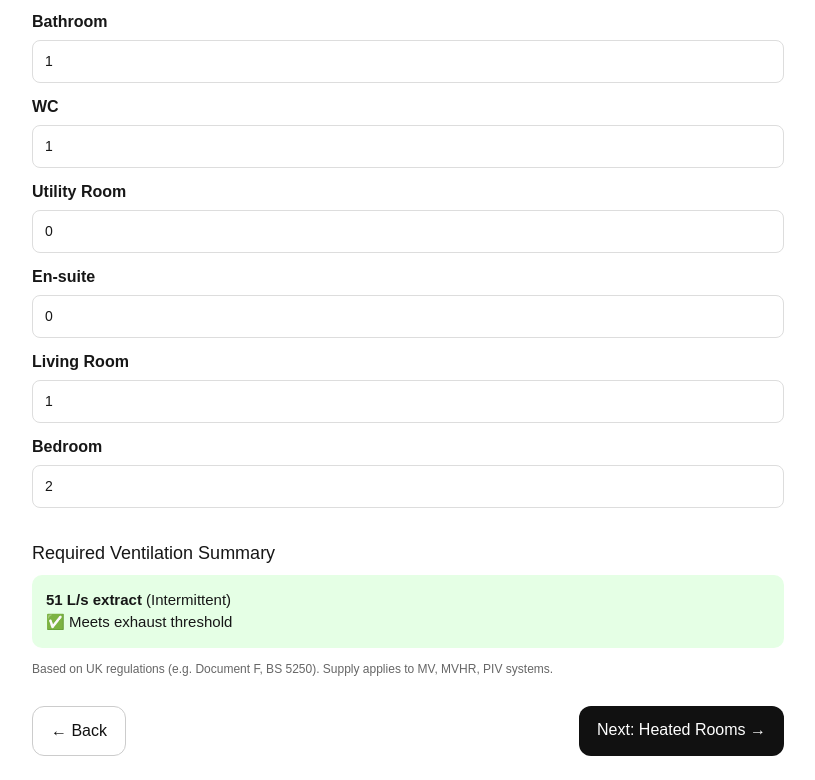
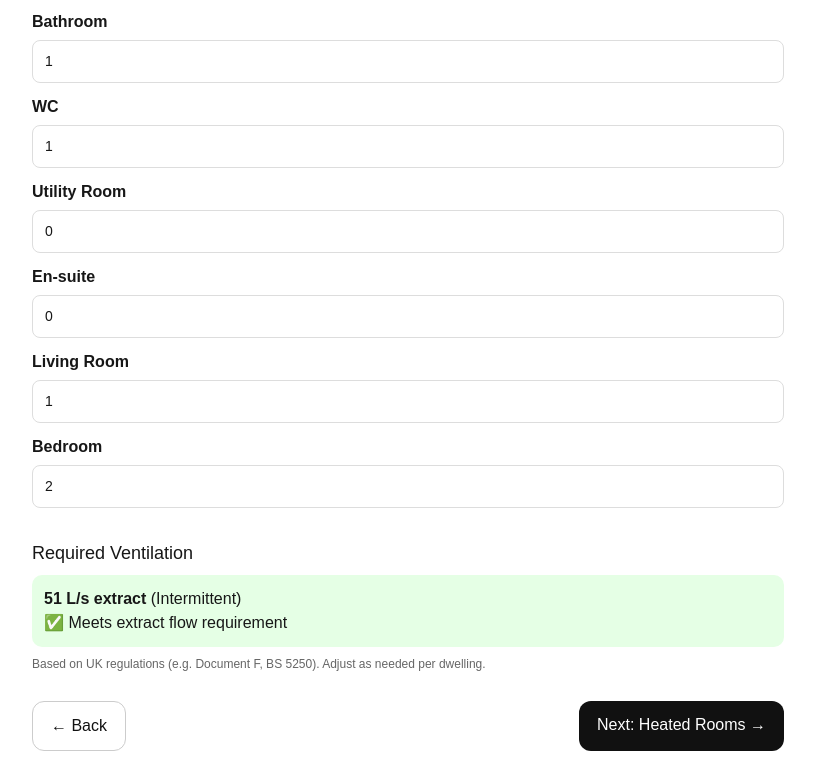
Before and after one commit to damowhu11-1979/heat-demand, a Next.js app: page /ventilation in a window 1280 px wide. Shown: the part 344-1124 px from the top of the page, without its empty margins (232-1047 px from the left). Built offline with nearby package versions, Linux system fonts and the light colour scheme.

Commit message:
Update page.tsx

```diff
--- a/app/ventilation/page.tsx
+++ b/app/ventilation/page.tsx
@@ -3,28 +3,12 @@
 import React, { useEffect, useState } from 'react';
 import Link from 'next/link';
 
-/* --- Room Config --- */
-const EXTRACT_FLOW = {
-  kitchen: 13,
-  bathroom: 8,
-  'utility room': 8,
-  'en-suite': 6,
-  wc: 6
-};
+type RoomKey = keyof typeof ROOM_LABELS;
 
-const INTERMITTENT_FLOW = {
-  kitchen: 30,
-  bathroom: 15,
-  'utility room': 30,
-  'en-suite': 15,
-  wc: 6
-};
+/* --- LocalStorage Key --- */
+const STORAGE_KEY = 'mcs.ventilation';
 
-const SUPPLY_FLOW = {
-  living: 10,
-  bedroom: 8
-};
-
+/* --- Room labels --- */
 const ROOM_LABELS = {
   kitchen: 'Kitchen',
   bathroom: 'Bathroom',
@@ -32,18 +16,37 @@ const ROOM_LABELS = {
   'utility room': 'Utility Room',
   'en-suite': 'En-suite',
   living: 'Living Room',
-  bedroom: 'Bedroom'
+  bedroom: 'Bedroom',
 };
 
-type RoomKey = keyof typeof ROOM_LABELS;
+/* --- Extract and Supply Flow Requirements (L/s) --- */
+const EXTRACT_FLOW = {
+  kitchen: 13,
+  bathroom: 8,
+  wc: 6,
+  'utility room': 8,
+  'en-suite': 6,
+};
 
-/* --- Storage Helpers --- */
-const STORAGE_KEY = 'mcs.ventilation';
+const INTERMITTENT_FLOW = {
+  kitchen: 30,
+  bathroom: 15,
+  wc: 6,
+  'utility room': 30,
+  'en-suite': 15,
+};
 
+const SUPPLY_FLOW = {
+  living: 10,
+  bedroom: 8,
+};
+
+/* --- Helpers --- */
 const readVent = () => {
   if (typeof window === 'undefined') return null;
   try {
-    return JSON.parse(localStorage.getItem(STORAGE_KEY) || '');
+    const raw = localStorage.getItem(STORAGE_KEY);
+    return raw ? JSON.parse(raw) : null;
   } catch {
     return null;
   }
@@ -83,34 +86,40 @@ export default function VentilationPage() {
     'utility room': 0,
     'en-suite': 0,
     living: 1,
-    bedroom: 2
+    bedroom: 2,
   });
 
-  // Which systems need supply calc
-  const supplyRequired = ['mv', 'mvhr', 'piv'].includes(type);
+  const isContinuous = ['mev', 'mv', 'mvhr'].includes(type);
 
-  const extractTotal = Object.entries(rooms).reduce((sum, [key, count]) => {
+  const totalExtract = Object.entries(rooms).reduce((sum, [key, count]) => {
     const k = key as RoomKey;
     if (k in EXTRACT_FLOW || k in INTERMITTENT_FLOW) {
-      const flow = ['mev', 'mv', 'mvhr'].includes(type) ? EXTRACT_FLOW[k] : INTERMITTENT_FLOW[k];
+      const flow = isContinuous
+        ? EXTRACT_FLOW[k as keyof typeof EXTRACT_FLOW]
+        : INTERMITTENT_FLOW[k as keyof typeof INTERMITTENT_FLOW];
       return sum + flow * count;
     }
     return sum;
   }, 0);
 
-  const supplyTotal = Object.entries(rooms).reduce((sum, [key, count]) => {
+  const totalSupply = Object.entries(rooms).reduce((sum, [key, count]) => {
     const k = key as RoomKey;
-    if (!supplyRequired) return 0;
     if (k in SUPPLY_FLOW) {
-      return sum + SUPPLY_FLOW[k] * count;
+      const flow = SUPPLY_FLOW[k as keyof typeof SUPPLY_FLOW];
+      return sum + flow * count;
     }
     return sum;
   }, 0);
 
+  const isValidExtract = totalExtract >= 30;
+  const isValidSupply = isContinuous ? totalSupply >= 15 : true;
+
   useEffect(() => {
     const saved = readVent();
-    if (saved?.type) setType(saved.type);
-    if (saved?.rooms) setRooms(saved.rooms);
+    if (saved) {
+      if (saved.type) setType(saved.type);
+      if (saved.rooms) setRooms(saved.rooms);
+    }
   }, []);
 
   useEffect(() => {
@@ -124,10 +133,13 @@ export default function VentilationPage() {
         Step 2 of 6 — Configure ventilation strategy and minimum air flow requirements
       </p>
 
-      {/* Strategy */}
       <section style={{ marginBottom: 24 }}>
         <Label>Ventilation Strategy</Label>
-        <select value={type} onChange={(e) => setType(e.target.value)} style={inputStyle}>
+        <select
+          value={type}
+          onChange={(e) => setType(e.target.value)}
+          style={inputStyle}
+        >
           <option value="natural">Natural Ventilation</option>
           <option value="mev">MEV (Mechanical Extract Ventilation)</option>
           <option value="mv">MV (Mechanical Ventilation)</option>
@@ -135,11 +147,10 @@ export default function VentilationPage() {
           <option value="piv">PIV (Positive Input Ventilation)</option>
         </select>
         <p style={{ fontSize: 12, color: '#666', marginTop: 6 }}>
-          Strategy determines if both exhaust and supply are required.
+          Strategy determines which air flow rates apply (continuous vs intermittent).
         </p>
       </section>
 
-      {/* Room Counts */}
       <section style={{ marginBottom: 32 }}>
         <h3 style={{ fontSize: 18, marginBottom: 12 }}>Room Counts</h3>
         {Object.keys(rooms).map((roomKey) => {
@@ -149,9 +160,11 @@ export default function VentilationPage() {
               <Label>{ROOM_LABELS[key]}</Label>
               <input
                 type="number"
+                value={rooms[key]}
+                onChange={(e) =>
+                  setRooms({ ...rooms, [key]: parseInt(e.target.value || '0') })
+                }
                 min={0}
-                value={rooms[key]}
-                onChange={(e) => setRooms({ ...rooms, [key]: parseInt(e.target.value || '0') })}
                 style={inputStyle}
               />
             </div>
@@ -159,41 +172,37 @@ export default function VentilationPage() {
         })}
       </section>
 
-      {/* Summary */}
       <section style={{ marginBottom: 28 }}>
-        <h3 style={{ fontSize: 18, marginBottom: 8 }}>Required Ventilation Summary</h3>
+        <h3 style={{ fontSize: 18, marginBottom: 8 }}>Required Ventilation</h3>
 
-        {/* Extract */}
         <div style={{
-          background: extractTotal >= 30 ? '#e5ffe5' : '#ffe5e5',
-          padding: 14,
+          background: isValidExtract ? '#e5ffe5' : '#ffe5e5',
+          padding: 12,
           borderRadius: 10,
-          fontSize: 15,
-          marginBottom: 12
+          marginBottom: 8,
+          fontSize: 16,
         }}>
-          <strong>{extractTotal} L/s extract</strong> ({type === 'natural' || type === 'piv' ? 'Intermittent' : 'Continuous'})<br />
-          {extractTotal >= 30 ? '✅ Meets exhaust threshold' : '⚠️ Below expected extract airflow'}
+          <strong>{totalExtract} L/s extract</strong> ({isContinuous ? 'Continuous' : 'Intermittent'})<br />
+          {isValidExtract ? '✅ Meets extract flow requirement' : '⚠️ Below extract flow threshold'}
         </div>
 
-        {/* Supply */}
-        {supplyRequired && (
+        {isContinuous && (
           <div style={{
-            background: supplyTotal >= 20 ? '#e5ffe5' : '#ffe5e5',
-            padding: 14,
+            background: isValidSupply ? '#e5ffe5' : '#ffe5e5',
+            padding: 12,
             borderRadius: 10,
-            fontSize: 15
+            fontSize: 16,
           }}>
-            <strong>{supplyTotal} L/s supply</strong><br />
-            {supplyTotal >= 20 ? '✅ Meets supply threshold' : '⚠️ Below expected supply airflow'}
+            <strong>{totalSupply} L/s supply</strong> to habitable rooms<br />
+            {isValidSupply ? '✅ Meets supply flow requirement' : '⚠️ Below supply flow threshold'}
           </div>
         )}
 
         <p style={{ fontSize: 12, color: '#666', marginTop: 6 }}>
-          Based on UK regulations (e.g. Document F, BS 5250). Supply applies to MV, MVHR, PIV systems.
+          Based on UK regulations (e.g. Document F, BS 5250). Adjust as needed per dwelling.
         </p>
       </section>
 
-      {/* Navigation */}
       <div style={{ display: 'flex', justifyContent: 'space-between' }}>
         <Link href="/" style={secondaryBtn}>← Back</Link>
         <Link href="/heated-rooms" style={primaryBtn}>Next: Heated Rooms →</Link>
```
